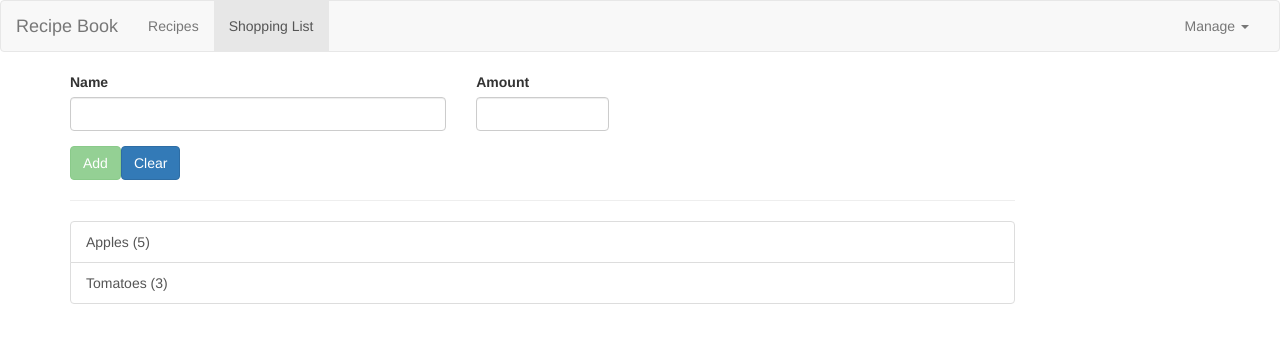
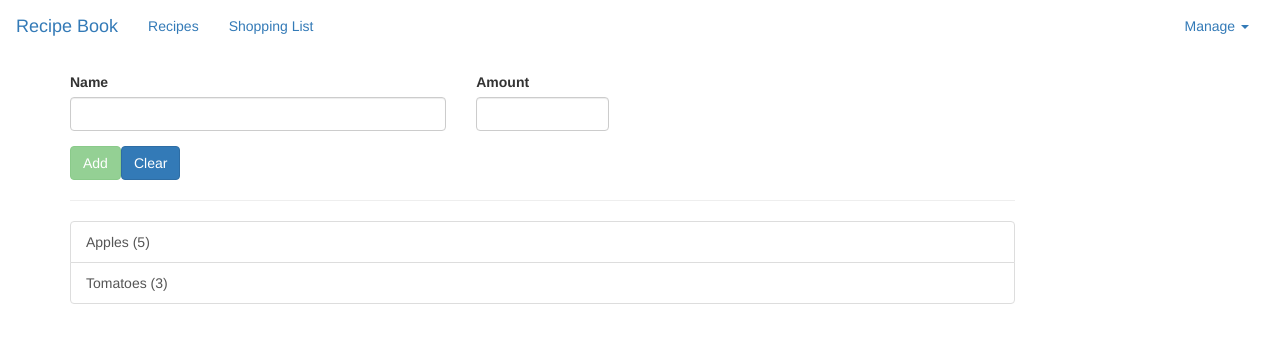
Before and after one commit to jbo168/recipe-book, an Angular app: page /shopping-list in a window 1280 px wide. Shown: the top 342 px of the page. Built offline with nearby package versions, Linux system fonts and the light colour scheme.

Commit message:
small css changes

```diff
--- a/src/app/app.component.css
+++ b/src/app/app.component.css
@@ -0,0 +1,3 @@
+/* .main {
+    background-color: antiquewhite;
+} */
--- a/src/app/app.component.html
+++ b/src/app/app.component.html
@@ -1,5 +1,5 @@
 <app-header></app-header>
-<div class="container">
+<div class="container main">
   <div class="row">
     <div class="col-md-12">
       <router-outlet></router-outlet>
--- a/src/app/header/header.component.css
+++ b/src/app/header/header.component.css
@@ -0,0 +1,3 @@
+/* .navbar-color {
+background-color: #C2CAD0;
+} */
--- a/src/app/header/header.component.html
+++ b/src/app/header/header.component.html
@@ -1,4 +1,4 @@
-<div class="navbar navbar-default">
+<div class="navbar navbar-color">
     <div class="container-fluid">
         <div class="navbar-header">
            <a href="#" class="navbar-brand">Recipe Book</a>
```
